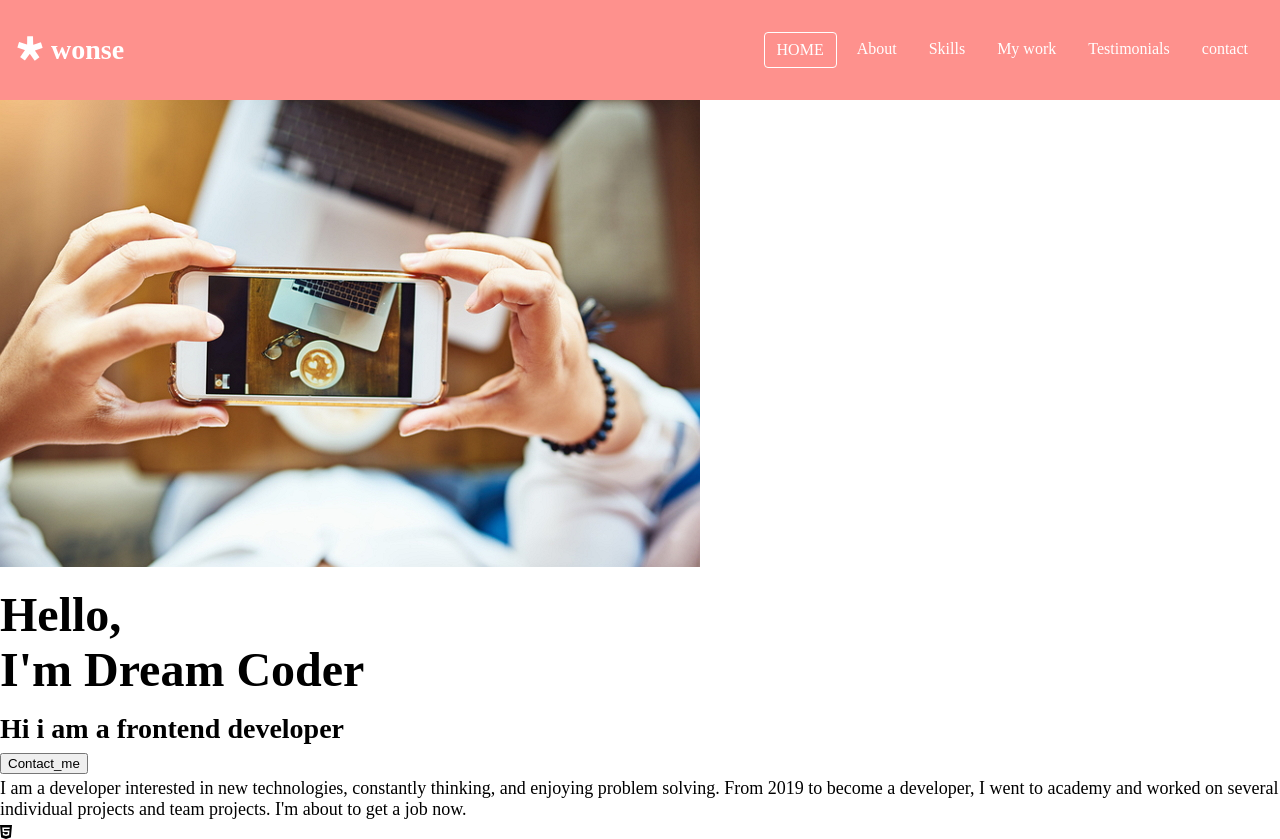
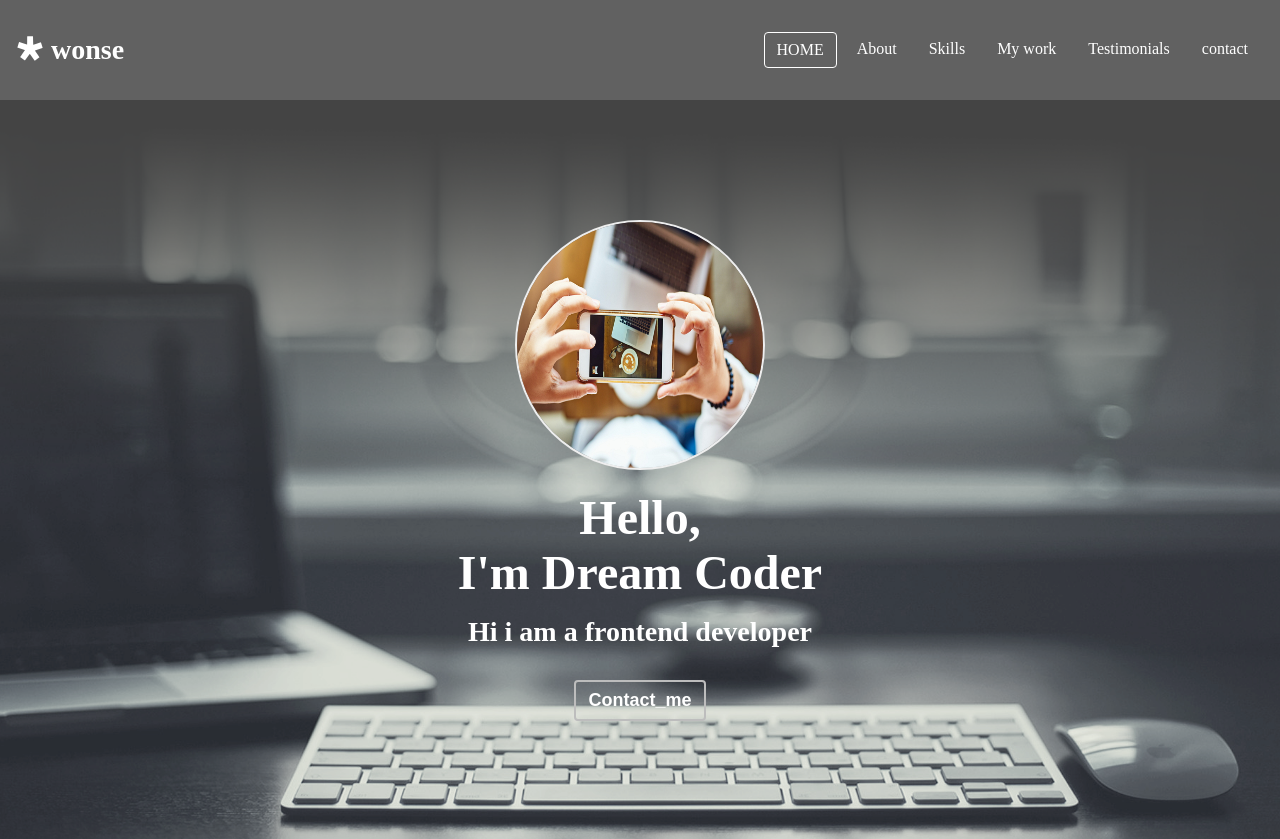
Before and after one commit to wonse2001/web, a plain HTML site: page index.html in a window 1280 px wide. Shown: the top 839 px of the page. Drawn offline with Linux system fonts and the light colour scheme.

Commit message:
CSS : Home

```diff
--- a/style.css
+++ b/style.css
@@ -76,14 +76,24 @@ a {
 }
 
 ul {
+  padding-left: 0;
+}
+
+li {
   list-style: none;
-  padding-left: 0;
+}
+
+button {
+  background-color: transparent;
+  cursor: pointer;
+  border: none;
+  outline: none;
 }
 /* Navbar */
 #navbar {
   display: flex;
   justify-content: space-between;
-  background-color: var(--color-pink);
+  background-color: var(--color-grey);
   align-items: center;
   color: var(--color-white);
   padding: 16px;
@@ -110,5 +120,35 @@ ul {
 }
 
 .navbar_menu_item:hover {
-  background-color: var(--color-dark-pink);
+  background-color: var(--color-dark-grey);
+  border-radius: var(--size-border-radius);
 }
+
+/* Home */
+#home {
+  background: url(images/Website-Design-Background.png) center/cover no-repeat;
+  padding: 120px;
+  text-align: center;
+}
+
+.home_avatar {
+  width: 250px;
+  height: 250px;
+  border-radius: 50%;
+  border: 2px solid var(--color-light-white);
+}
+
+.home_title,
+.home_description {
+  color: var(--color-white);
+}
+
+.home_contact {
+  color: var(--color-white);
+  font-size: var(--font-regular);
+  font-weight: var(--weight-bold);
+  margin: 24px;
+  padding: 8px 12px;
+  border: 2px solid var(--color-dark-white);
+  border-radius: var(--size-border-radius);
+}
```
Also changed, not shown: images/Website-Design-Background.png (added).
